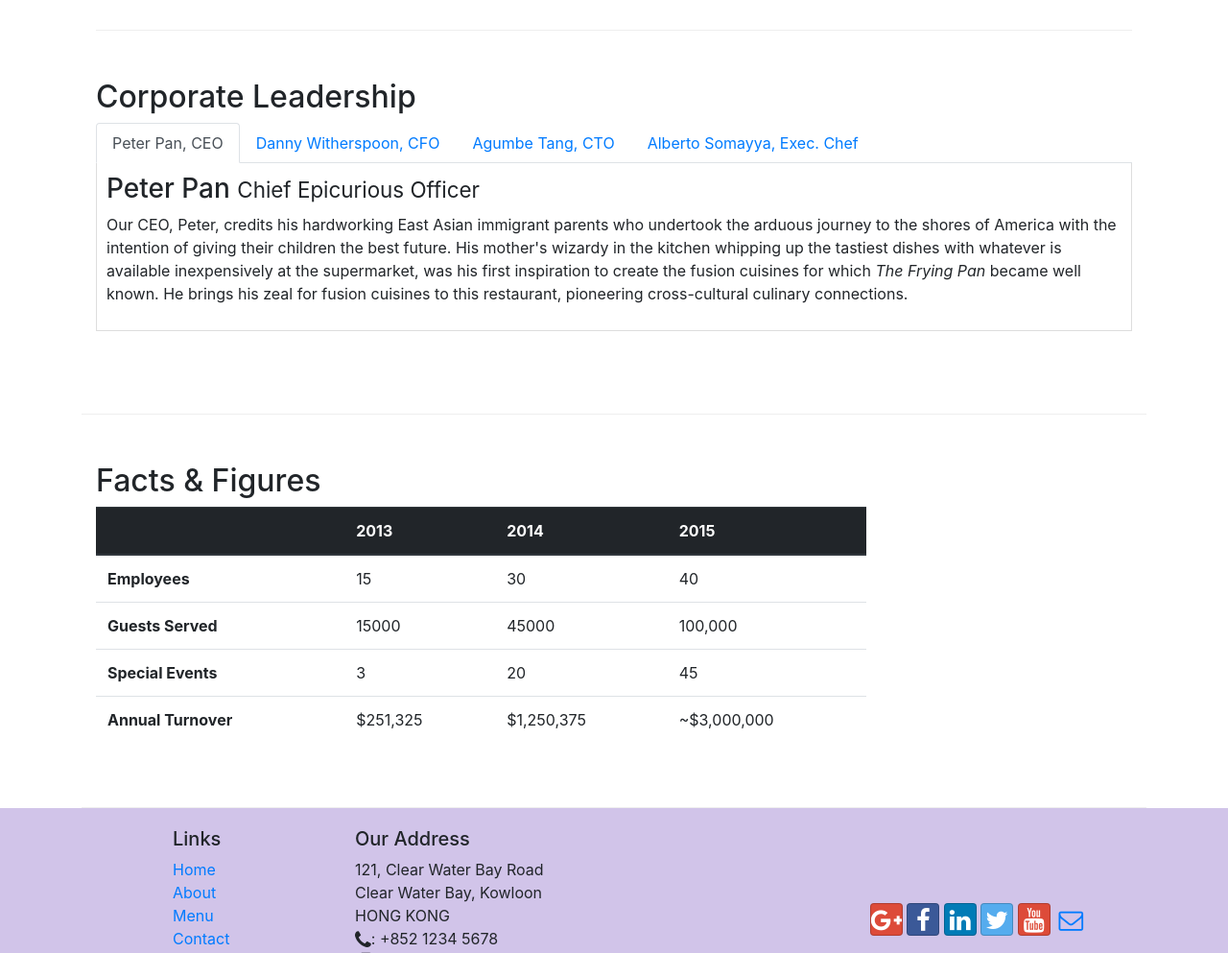
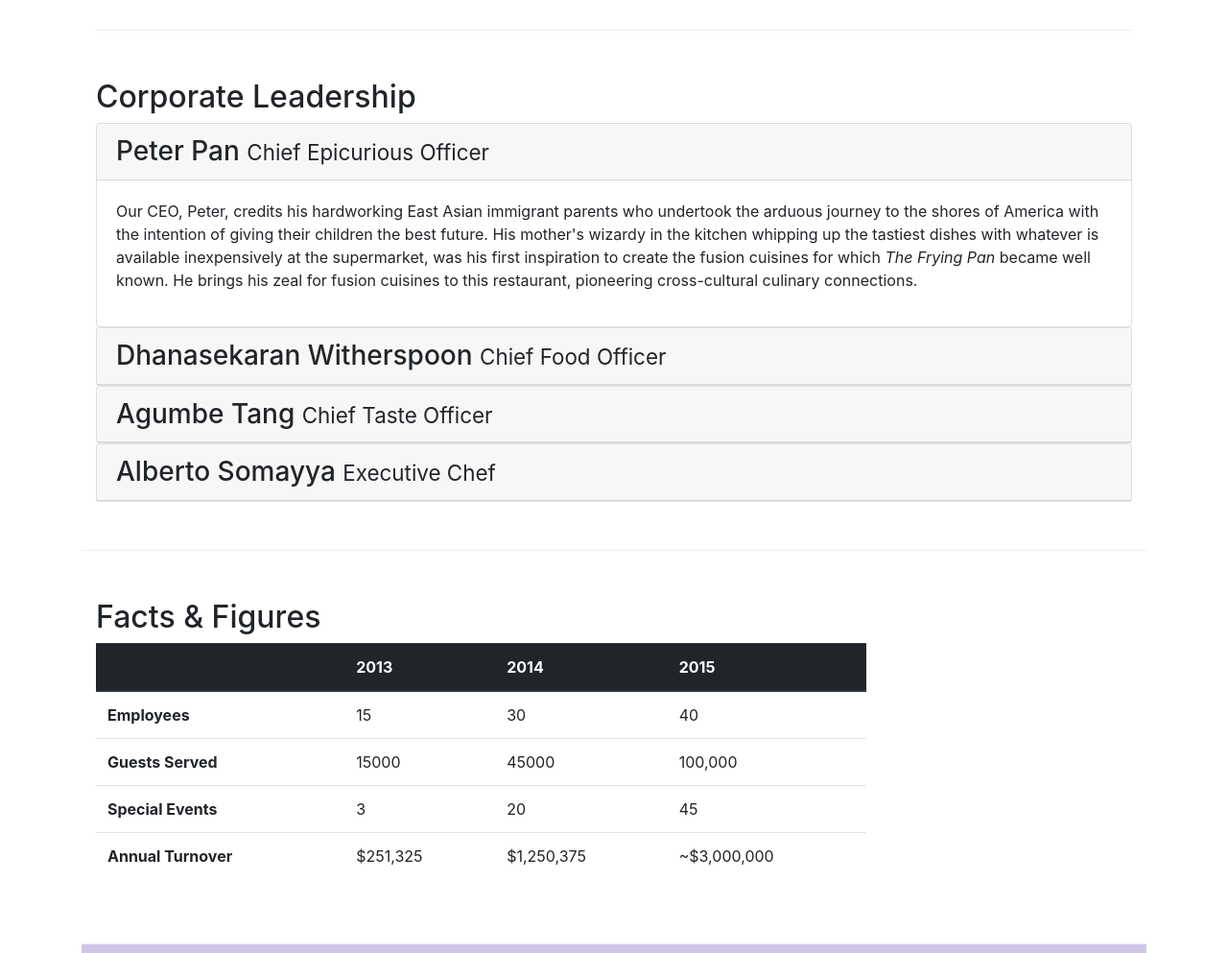
Before and after one commit to lg8800/git-test, a website: page aboutus.html in a window 1280 px wide. Shown: the part 940-1933 px from the top of the page at 96% size. Drawn offline with nearby package versions, Linux system fonts and the light colour scheme.

Commit message:
Accordion

```diff
--- a/aboutus.html
+++ b/aboutus.html
@@ -105,7 +105,8 @@
             <div class="row row-content">
                 <div class="col-12">
                 <h2>Corporate Leadership</h2>
-                <ul class="nav nav-tabs">
+
+             <!--    <ul class="nav nav-tabs">
                     <li class="nav-item">
                         <a class="nav-link active" href="#peter" role="tab" data-toggle="tab">Peter Pan, CEO</a>
                     </li>
@@ -118,29 +119,52 @@
                     <li class="nav-item">
                         <a class="nav-link" href="#alberto" role="tab" data-toggle="tab">Alberto Somayya, Exec. Chef</a>
                     </li>
-                </ul>
-                  <div class="tab-content">
-                    <div role="tabpanel" class="tab-pane fade show active" id="peter">
-                          <h3>Peter Pan <small>Chief Epicurious Officer</small></h3>
-                    <p class="d-none d-sm-block">Our CEO, Peter, credits his hardworking East Asian immigrant parents who undertook the arduous journey to the shores of America with the intention of giving their children the best future. His mother's wizardy in the kitchen whipping up the tastiest dishes with whatever is available inexpensively at the supermarket, was his first inspiration to create the fusion cuisines for which <em>The Frying Pan</em> became well known. He brings his zeal for fusion cuisines to this restaurant, pioneering cross-cultural culinary connections.</p>
+                </ul> -->
+
+             <!--      <div class="tab-content"> -->
+            <div id="accordion">
+                <div class="card">
+                        <div class="card-header" role="tab" id="peterhead">
+                             <h3 class="mb-0"><a data-toggle="collapse" data-target="#peter">Peter Pan <small>Chief Epicurious Officer</small></a></h3>
+                        </div>
+                    <div role="tabpanel" class="collapse show" data-parent="#accordion" id="peter">
+                         <div class="card-body">
+                            <p class="d-none d-sm-block">Our CEO, Peter, credits his hardworking East Asian immigrant parents who undertook the arduous journey to the shores of America with the intention of giving their children the best future. His mother's wizardy in the kitchen whipping up the tastiest dishes with whatever is available inexpensively at the supermarket, was his first inspiration to create the fusion cuisines for which <em>The Frying Pan</em> became well known. He brings his zeal for fusion cuisines to this restaurant, pioneering cross-cultural culinary connections.</p>
+                         </div>
                     </div>
-
-                 <div role="tabpanel" class="tab-pane fade" id="danny">
-                    <h3>Dhanasekaran Witherspoon <small>Chief Food Officer</small></h3>
+                </div>
+                <div class="card">
+                 <div class="card-header" role="tab" id="dannyhead">
+                       <h3 class="mb-0"><a data-toggle="collapse" data-target="#danny">Dhanasekaran Witherspoon <small>Chief Food Officer</small></a></h3>
+                 </div>
+                <div role="tabpanel" class="collapse" data-parent="#accordion" id="danny">
+                    <div class="card-body">
                     <p class="d-none d-sm-block">Our CFO, Danny, as he is affectionately referred to by his colleagues, comes from a long established family tradition in farming and produce. His experiences growing up on a farm in the Australian outback gave him great appreciation for varieties of food sources. As he puts it in his own words, <em>Everything that runs, wins, and everything that stays, pays!</em></p>
+                    </div>
                   </div>
-
-                 <div role="tabpanel" class="tab-pane fade" id="agumbe">
-                    <h3>Agumbe Tang <small>Chief Taste Officer</small></h3>
-                    <p class="d-none d-sm-block">Blessed with the most discerning gustatory sense, Agumbe, our CTO, personally ensures that every dish that we serve meets his exacting tastes. Our chefs dread the tongue lashing that ensues if their dish does not meet his exacting standards. He lives by his motto, <em>You click only if you survive my lick.</em></p>
                  </div>
 
-                   <div role="tabpanel" class="tab-pane fade show" id="alberto">
-                    <h3>Alberto Somayya <small>Executive Chef</small></h3>
+                <div class="card">
+                    <div class="card-header" role="tab" id="agumbehead">
+                         <h3 class="mb-0"><a data-toggle="collapse" data-target="#agumbe">Agumbe Tang <small>Chief Taste Officer</small></a></h3>
+                    </div>
+                 <div role="tabpanel" class="collapse" data-parent="#accordion" id="agumbe">
+                   <div class="card-body">
+                    <p class="d-none d-sm-block">Blessed with the most discerning gustatory sense, Agumbe, our CTO, personally ensures that every dish that we serve meets his exacting tastes. Our chefs dread the tongue lashing that ensues if their dish does not meet his exacting standards. He lives by his motto, <em>You click only if you survive my lick.</em></p>
+                   </div>
+                 </div>
+                </div>
+                <div class="card">
+                  <div class="card-header" role="tab" id="albertohead">
+                       <h3 class="mb-0"><a data-toggle="collapse" data-target="#alberto">Alberto Somayya <small>Executive Chef</small></a></h3>
+                  </div>
+                   <div role="tabpanel" class="collapse" data-parent="#accordion" id="alberto">
+                      <div class="card-body">
                     <p class="d-none d-sm-block">Award winning three-star Michelin chef with wide International experience having worked closely with whos-who in the culinary world, he specializes in creating mouthwatering Indo-Italian fusion experiences. He says, <em>Put together the cuisines from the two craziest cultures, and you get a winning hit! Amma Mia!</em></p>
                 </div>
+                </div>
               </div>
-
+             </div>
            </div>
         </div>
         <div class="row row-content">
@@ -187,7 +211,6 @@
             <div class="col-12 col-sm-3">
             </div>
         </div>
-    </div>
     </div>
      <footer class="footer">
         <div class="container">
```
